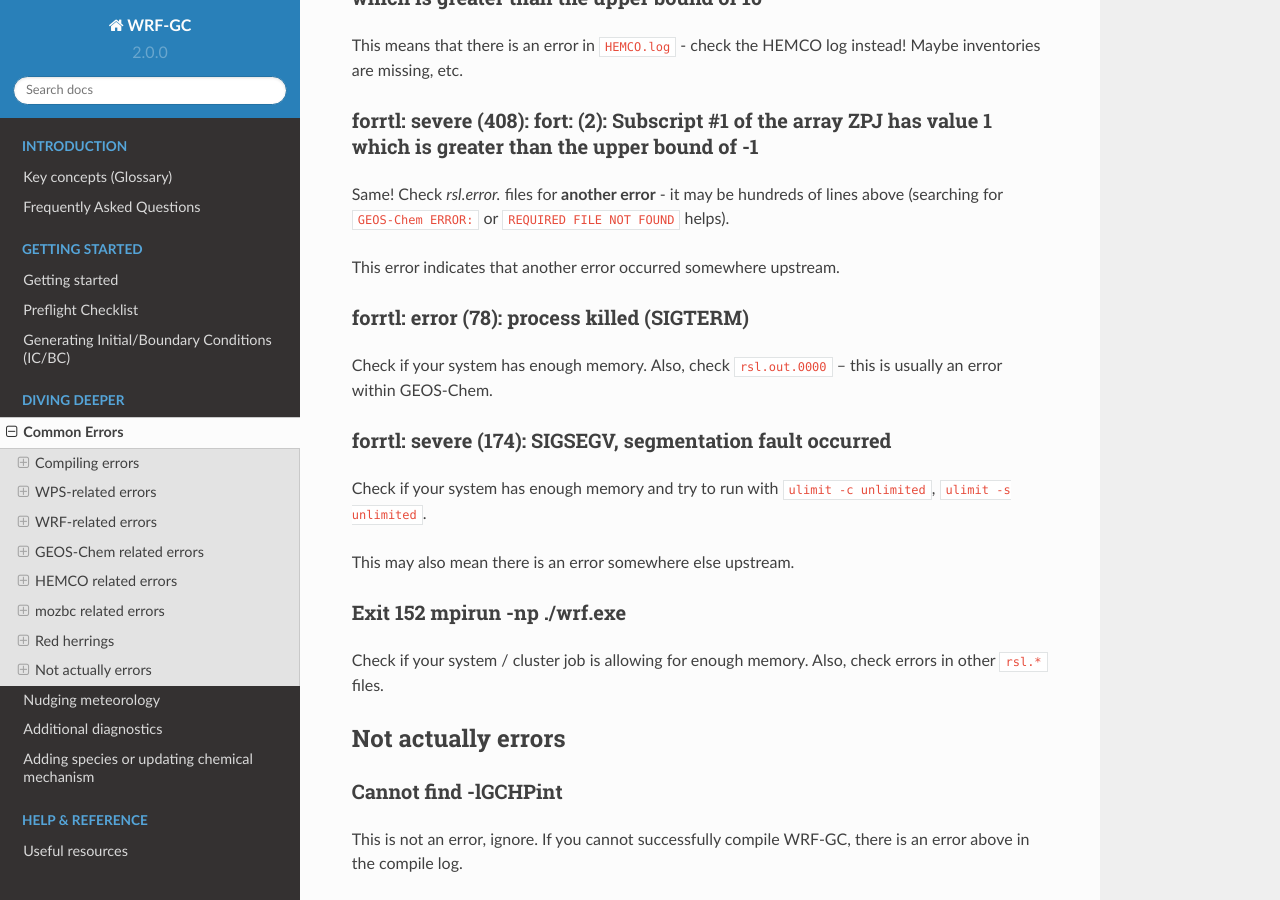
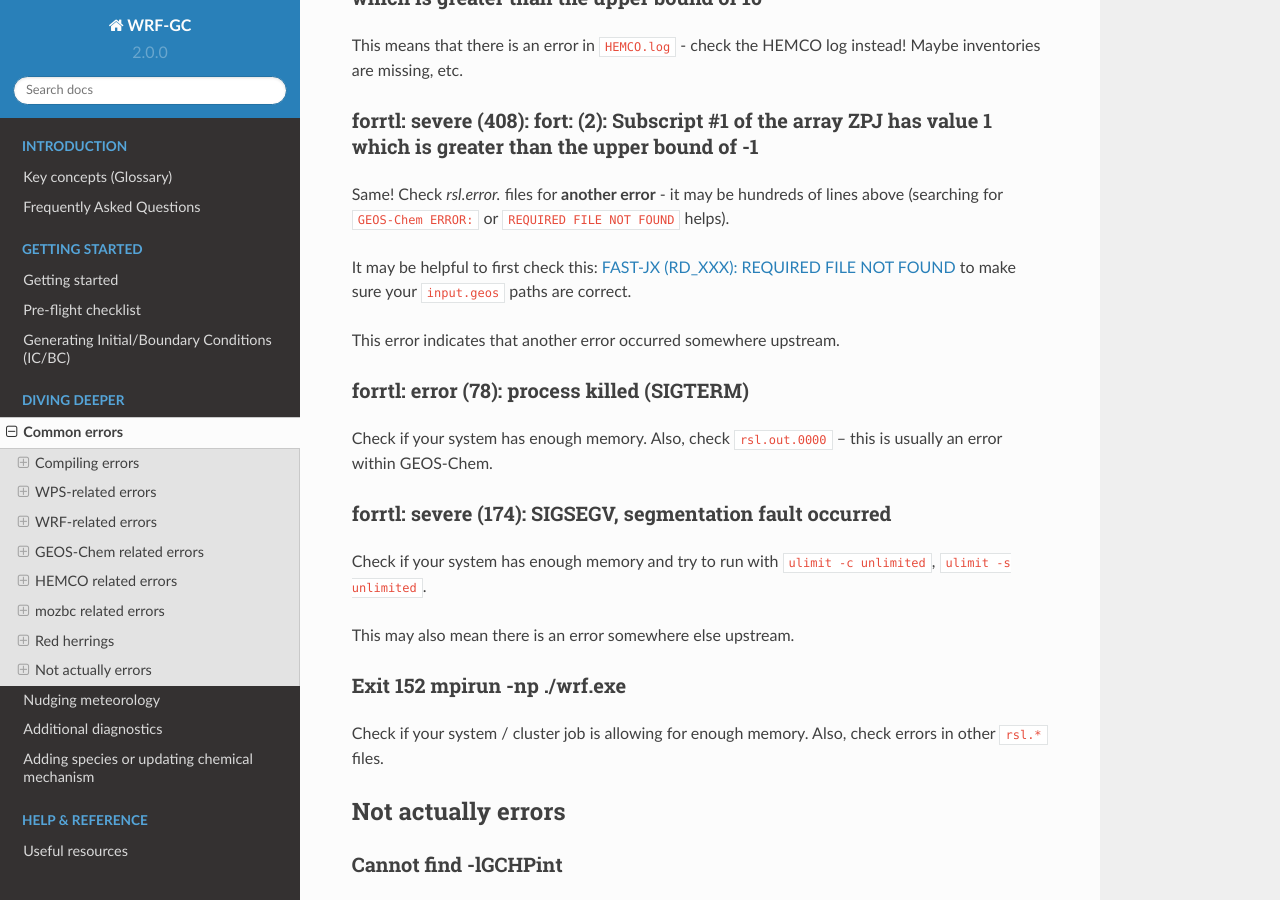
Before and after one commit to WRF-GC/documentation, a Sphinx documentation site: the page built from docs/source/common-errors.rst, in a window 1280 px wide and 900 px high, scrolled down 4361 px. Built offline with Sphinx 7.4.7 and the Read the Docs theme 2.0.0, drawn with Linux system fonts in a browser that asks for light colours; some of the changed text lies outside the part shown.

Commit message:
Fix some formatting

```diff
--- a/docs/source/common-errors.rst
+++ b/docs/source/common-errors.rst
@@ -1,4 +1,4 @@
-Common Errors
+Common errors
 ==============
 
 .. note::
@@ -181,6 +181,8 @@
 
 Same! Check `rsl.error.` files for **another error** - it may be hundreds of lines above (searching for ``GEOS-Chem ERROR:`` or ``REQUIRED FILE NOT FOUND`` helps).
 
+It may be helpful to first check this: :ref:`FAST-JX (RD_XXX): REQUIRED FILE NOT FOUND` to make sure your ``input.geos`` paths are correct.
+
 This error indicates that another error occurred somewhere upstream.
 
 forrtl: error (78): process killed (SIGTERM)
--- a/docs/source/extra-diagnostics.rst
+++ b/docs/source/extra-diagnostics.rst
@@ -9,7 +9,7 @@
 Limited support for GEOS-Chem diagnostics
 ------------------------------------------
 
-The following GEOS-Chem diagnostics are supported in a limited way:
+The following GEOS-Chem diagnostics (from `the GEOS-Chem netCDF/History diagnostics list <http://wiki.seas.harvard.edu/geos-chem/index.php/Collections_for_History_diagnostics>`_) are supported in a limited way:
 
 .. list-table:: Limited GEOS-Chem diagnostics supported
    :widths: 50 25 25
--- a/docs/source/faq.rst
+++ b/docs/source/faq.rst
@@ -74,7 +74,7 @@
 
 Yes. You want to edit the HEMCO configuration file (``HEMCO_Config.rc``), like in GEOS-Chem. Generally, all emission inventories supported by GEOS-Chem/HEMCO are supported in WRF-GC, because the species list is the same.
 
-For emission inventories from WRF-Chem (e.g., prepared by `prep_chem_sources`), these inventories need to be ported to HEMCO to function with WRF-GC. We do not support WRF-Chem style emissions (i.e., "auxinput05") within WRF-GC.
+For emission inventories from WRF-Chem (e.g., prepared by ``prep_chem_sources``), these inventories need to be ported to HEMCO to function with WRF-GC. We do not support WRF-Chem style emissions (i.e., "auxinput05") within WRF-GC.
 
 Running and configuration
 -------------------------
--- a/docs/source/preflight-checklist.rst
+++ b/docs/source/preflight-checklist.rst
@@ -1,4 +1,4 @@
-Preflight Checklist
+Pre-flight checklist
 ======================
 
 Here is a list of all the steps that should be performed before running WRF-GC. The specifics are in the getting started guide.
@@ -11,7 +11,7 @@
 
 * **Download the WRF model and the WPS pre-processor.**
 * **Download WRF-GC.** Go into the WRF model and delete the ``chem`` folder, then download WRF-GC into ``WRF/chem`` folder.
-* **Download the GEOS-Chem input data.** If you already run GEOS-Chem, remember the GEOS-Chem input data path. Otherwise, download `GEOS-Chem data directories <http://wiki.seas.harvard.edu/geos-chem/index.php/Downloading_GEOS-Chem_data_directories>`__. All ``CHEM_INPUTS`` are required, then choose inventories you need for ``HEMCO``.
+* **Download the GEOS-Chem input data.** If you already run GEOS-Chem, remember the GEOS-Chem input data path. Otherwise, download `GEOS-Chem data directories <http://wiki.seas.harvard.edu/geos-chem/index.php/Downloading_GEOS-Chem_data_directories>`__. All ``CHEM_INPUTS`` are required, then choose inventories you need for :term:`HEMCO`.
 
 Compiling WRF-GC
 ------------------
```
Also changed, not shown: other parts of docs/source/faq.rst (+1 -1 lines).
